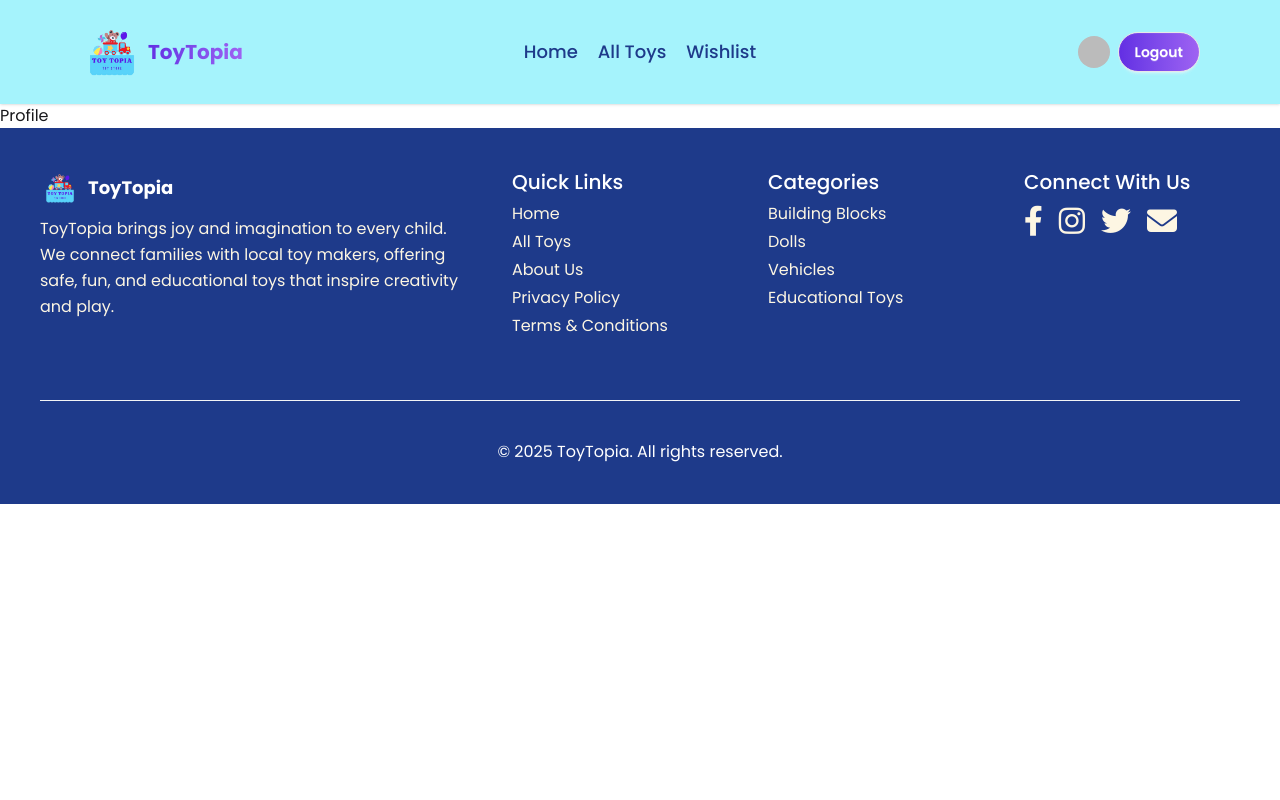
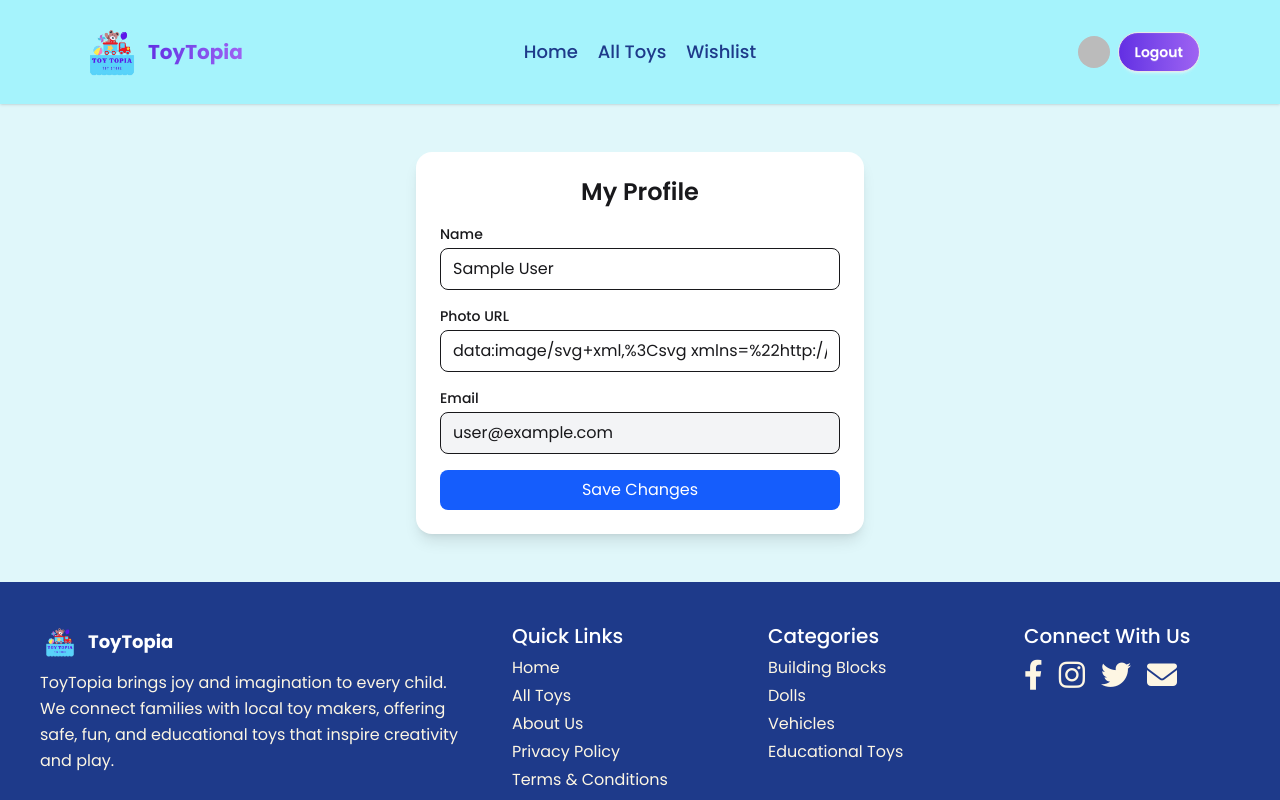
Before and after one commit to zarin-anjum/assignment-09, a React (Vite) app in the folder toy-topia/: page /profile in a window 1280 px wide. Shown: the top 800 px of the page. Built offline with nearby package versions, Linux system fonts and the light colour scheme; no server answers; sample sign-in values are in the browser's storage.

Commit message:
implemented swiper slider and completed profile section

```diff
--- a/toy-topia/package.json
+++ b/toy-topia/package.json
@@ -18,6 +18,7 @@
     "react-hot-toast": "^2.6.0",
     "react-router": "^7.9.5",
     "react-router-dom": "^7.9.5",
+    "swiper": "^12.0.3",
     "tailwindcss": "^4.1.17"
   },
   "devDependencies": {
--- a/toy-topia/src/Routes/Routes.jsx
+++ b/toy-topia/src/Routes/Routes.jsx
@@ -8,6 +8,7 @@ import AllToys from "../pages/AllToys/AllToys";
 import PrivateRoutes from "./PrivateRoutes";
 import ToyDetails from "../pages/ToyDetails/ToyDetails";
 import Wishlist from "../pages/Wishlist/Wishlist";
+import ForgetPassword from "../pages/Auth/ForgetPassword";
 
 export const router = createBrowserRouter([
   {
@@ -47,8 +48,16 @@ export const router = createBrowserRouter([
         element: <Registration />,
       },
       {
+        path: "/forget-password",
+        element: <ForgetPassword />,
+      },
+      {
         path: "/profile",
-        element: <Profile />,
+        element: (
+          <PrivateRoutes>
+            <Profile />
+          </PrivateRoutes>
+        ),
       },
       {
         path: "/*",
--- a/toy-topia/src/components/AboutUs/AboutUs.jsx
+++ b/toy-topia/src/components/AboutUs/AboutUs.jsx
@@ -15,7 +15,7 @@ const AboutUs = () => {
 
         {/* Right Side */}
         <div className="flex-1 text-center md:text-left">
-          <h2 className="text-2xl md:text-4xl font-bold text-[#1E3A8A] mb-4">
+          <h2 className="text-2xl md:text-4xl font-bold text-[#1E3A8A] mt-4 mb-4">
             About{" "}
             <span className="bg-linear-to-r from-[#00D390] to-[#00B48D] text-transparent bg-clip-text">
               ToyTopia
--- a/toy-topia/src/components/Slider/Slider.jsx
+++ b/toy-topia/src/components/Slider/Slider.jsx
@@ -1,36 +1,31 @@
-import React from "react";
-import { useEffect, useState } from "react";
+import { Swiper, SwiperSlide } from "swiper/react";
+import { Autoplay } from "swiper/modules";
+import "swiper/css";
+import "swiper/css/pagination";
+import "swiper/css/navigation";
 
 const Slider = () => {
-  const [currentSlide, setCurrentSlide] = useState(1);
-  const totalSlides = 5;
-
-  useEffect(() => {
-    const interval = setInterval(() => {
-      setCurrentSlide((prev) => (prev === totalSlides ? 1 : prev + 1));
-    }, 4000);
-    return () => clearInterval(interval);
-  }, []);
-
   return (
-    <div className="carousel w-full overflow-hidden">
+    <Swiper
+      modules={[Autoplay]}
+      spaceBetween={30}
+      slidesPerView={1}
+      navigation
+      pagination={{ clickable: true }}
+      autoplay={{ delay: 4000, disableOnInteraction: false }}
+      loop={true}
+      className="w-full h-[400px] lg:h-[500px]"
+    >
       {[1, 2, 3, 4, 5].map((num) => (
-        <div
-          key={num}
-          id={`slide${num}`}
-          className={`carousel-item relative w-full ${
-            currentSlide === num ? "block" : "hidden"
-          }`}
-        >
+        <SwiperSlide key={num}>
           <img
             src={`/assets/slider${num}.jpg`}
-            className="w-full h-[400px] lg:h-[500px] object-cover object-center"
             alt={`Toy ${num}`}
+            className="w-full h-full object-cover object-center"
           />
-          <div className="absolute inset-0 bg-opacity-60"></div>
-        </div>
+        </SwiperSlide>
       ))}
-    </div>
+    </Swiper>
   );
 };
 
--- /dev/null
+++ b/toy-topia/src/pages/Auth/ForgetPassword.jsx
@@ -0,0 +1,89 @@
+import { useLocation, useNavigate } from "react-router-dom";
+import { useState } from "react";
+import { sendPasswordResetEmail } from "firebase/auth";
+import auth from "../../firebase.config";
+import toast from "react-hot-toast";
+
+const ForgetPassword = () => {
+  const location = useLocation();
+  const navigate = useNavigate();
+
+  const initialEmail = location.state?.email || "";
+  const [email, setEmail] = useState(initialEmail);
+  const [loading, setLoading] = useState(false);
+
+  const handleReset = async (e) => {
+    e.preventDefault();
+
+    if (!email) {
+      toast.error("Please enter your email.");
+      return;
+    }
+
+    setLoading(true);
+    try {
+      await sendPasswordResetEmail(auth, email);
+      toast.success("Password reset email sent!", {
+        style: {
+          borderRadius: "10px",
+          background: "#DCFCE7",
+          color: "#166534",
+        },
+      });
+
+      window.location.href = "https://mail.google.com";
+    } catch (error) {
+      toast.error("Failed to send reset email.", {
+        style: {
+          borderRadius: "10px",
+          background: "#FEE2E2",
+          color: "#B91C1C",
+        },
+      });
+    } finally {
+      setLoading(false);
+    }
+  };
+  return (
+    <div className="min-h-screen flex justify-center items-center bg-[#E0F7FA]">
+      <div className="w-full max-w-md bg-white p-6 rounded-2xl shadow-lg">
+        <h2 className="text-2xl font-semibold text-center mb-6">
+          Reset Password
+        </h2>
+
+        <form onSubmit={handleReset} className="space-y-4">
+          <div>
+            <label className="block text-sm font-medium mb-1">Email</label>
+            <input
+              type="email"
+              value={email}
+              className="w-full border px-3 py-2 rounded-lg"
+              onChange={(e) => setEmail(e.target.value)}
+              required
+            />
+          </div>
+
+          <button
+            type="submit"
+            disabled={loading}
+            className="w-full bg-blue-600 text-white py-2 rounded-lg hover:bg-blue-700 transition"
+          >
+            {loading ? "Sending..." : "Reset Password"}
+          </button>
+        </form>
+
+        <p className="text-center text-sm mt-4">
+          Go back to{" "}
+          <span
+            onClick={() => navigate("/login")}
+            className="text-purple-600 underline cursor-pointer"
+          >
+            Login
+          </span>
+        </p>
+      </div>
+    </div>
+  );
+};
+
+export default ForgetPassword;
--- a/toy-topia/src/pages/Auth/Registration.jsx
+++ b/toy-topia/src/pages/Auth/Registration.jsx
@@ -112,11 +112,11 @@ const Registration = () => {
   };
 
   return (
-    <div className="min-h-screen flex justify-center items-center bg-[#E0F7FA]">
+    <div className="lg:min-h-screen p-12 flex justify-center items-center bg-[#E0F7FA]">
       <div className="w-full max-w-md p-6 bg-white rounded-2xl shadow-lg">
         <h2 className="text-2xl font-semibold text-center mb-6">Register</h2>
 
-        <form onSubmit={handleRegister} className="space-y-4">
+        <form onSubmit={handleRegister} className="space-y-2 md:space-y-4">
           <div>
             <label className="block text-sm font-medium mb-1">Name</label>
             <input
--- a/toy-topia/src/pages/Profile/Profile.jsx
+++ b/toy-topia/src/pages/Profile/Profile.jsx
@@ -1,9 +1,92 @@
-import React from 'react'
+import { useContext, useState, useEffect } from "react";
+import { AuthContext } from "../../Providers/AuthProvider";
+import { updateProfile } from "firebase/auth";
+import toast from "react-hot-toast";
 
 const Profile = () => {
+  const { user } = useContext(AuthContext);
+  const [name, setName] = useState("");
+  const [photoURL, setPhotoURL] = useState("");
+  const [loading, setLoading] = useState(false);
+
+  useEffect(() => {
+    if (user) {
+      setName(user.displayName || "");
+      setPhotoURL(user.photoURL || "");
+    }
+  }, [user]);
+
+  const handleUpdate = async (e) => {
+    e.preventDefault();
+    setLoading(true);
+
+    try {
+      await updateProfile(user, { displayName: name, photoURL });
+      toast.success("Profile updated successfully!", {
+        style: {
+          borderRadius: "10px",
+          background: "#DCFCE7",
+          color: "#166534",
+        },
+      });
+    } catch (err) {
+      toast.error("Failed to update profile", {
+        style: {
+          borderRadius: "10px",
+          background: "#FEE2E2",
+          color: "#B91C1C",
+        },
+      });
+    } finally {
+      setLoading(false);
+    }
+  };
+
+  if (!user) return <p className="text-center mt-10">Loading...</p>;
+
   return (
-    <div>Profile</div>
-  )
-}
+    <div className="bg-[#E0F7FA] p-12">
+      <div className="max-w-md mx-auto p-6 bg-white rounded-2xl shadow-lg ">
+        <h2 className="text-lg md:text-2xl font-semibold mb-4 text-center">My Profile</h2>
+        <form onSubmit={handleUpdate} className="space-y-4">
+          <div>
+            <label className="block text-sm font-medium mb-1">Name</label>
+            <input
+              type="text"
+              value={name}
+              onChange={(e) => setName(e.target.value)}
+              className="w-full border px-3 py-2 rounded-lg"
+            />
+          </div>
+          <div>
+            <label className="block text-sm font-medium mb-1">Photo URL</label>
+            <input
+              type="text"
+              value={photoURL}
+              onChange={(e) => setPhotoURL(e.target.value)}
+              className="w-full border px-3 py-2 rounded-lg"
+            />
+          </div>
+          <div>
+            <label className="block text-sm font-medium mb-1">Email</label>
+            <input
+              type="email"
+              value={user.email}
+              disabled
+              className="w-full border px-3 py-2 rounded-lg bg-gray-100"
+            />
+          </div>
+          <button
+            type="submit"
+            disabled={loading}
+            className="w-full bg-blue-600 text-white py-2 rounded-lg hover:bg-blue-700 transition"
+          >
+            {loading ? "Updating..." : "Save Changes"}
+          </button>
+        </form>
+      </div>
+    </div>
+  );
+};
 
-export default Profile
+export default Profile;
```
Also changed, not shown: toy-topia/src/components/Navbar/Navbar.jsx (+10 -18 lines), toy-topia/src/pages/Auth/Login.jsx (+57 -5 lines), 1 other file (tests, documents, lock files or other folders).
